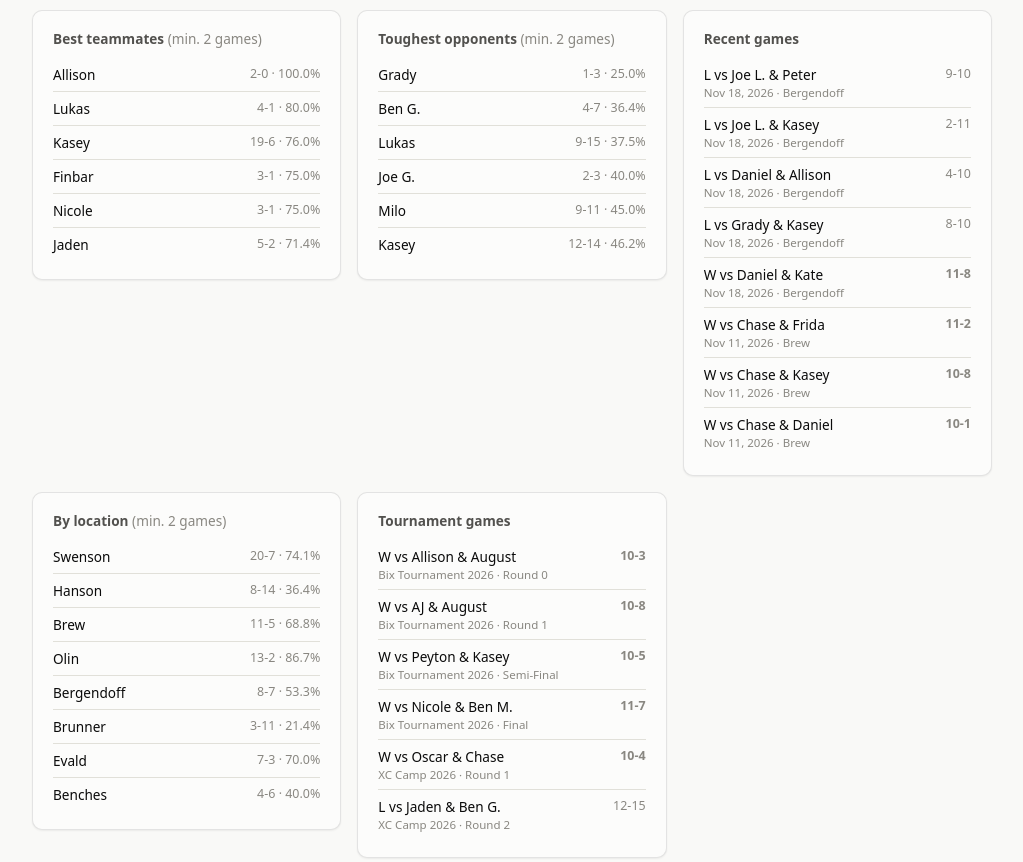
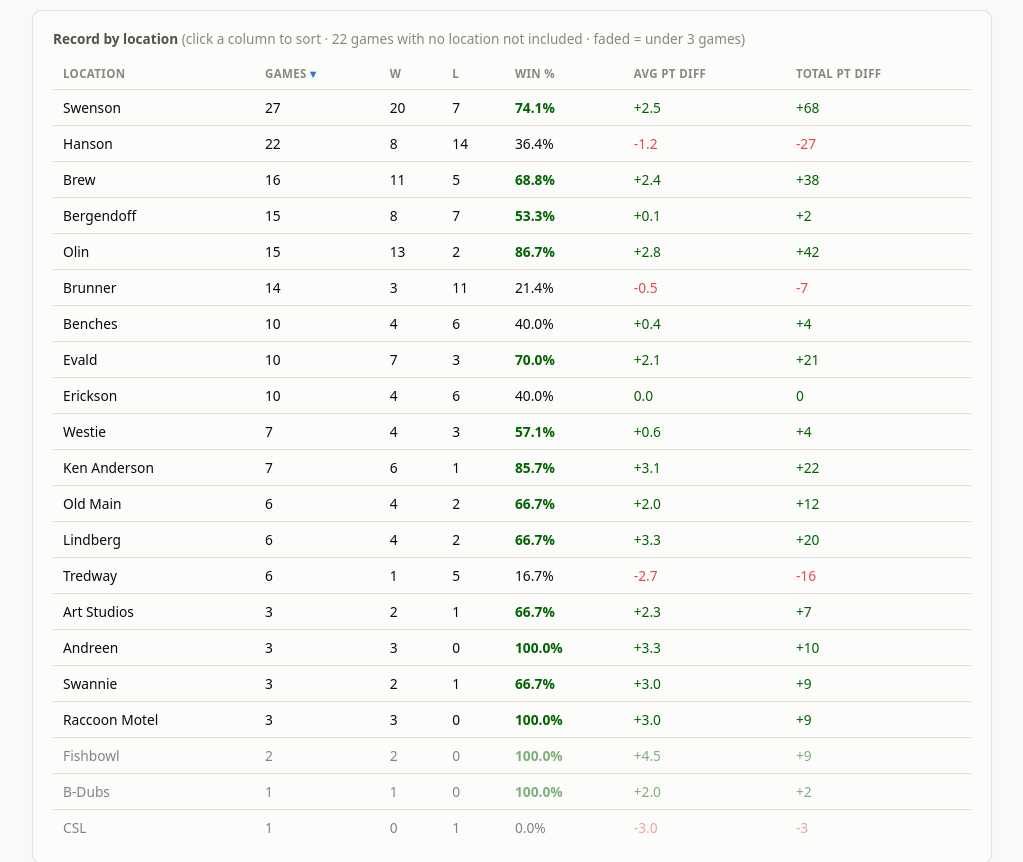
Before and after one commit to primomoreno23-droid/The-Euchre-Book, a plain HTML site: page profile.html in a window 1280 px wide. Shown: the part 1300-2162 px from the top of the page, without its empty margins (128-1151 px from the left). Drawn offline with Linux system fonts and the light colour scheme.

Commit message:
Location win percentage

```diff
--- a/css/style.css
+++ b/css/style.css
@@ -339,6 +339,9 @@ svg.chart .bar-dim { opacity: 0.4; }
 .pill-tourney { background: transparent; border-color: var(--series-1); color: var(--series-1); }
 .round-label { color: var(--text-muted); font-size: 0.72rem; margin-top: 2px; }
 
+/* small-sample rows (e.g. a location a player has barely played at) */
+tr.row-dim td { opacity: 0.5; }
+
 footer {
   text-align: center;
   color: var(--text-muted);
--- a/js/app.js
+++ b/js/app.js
@@ -358,6 +358,7 @@
   // ---------- progress (improvement over time) ----------
   const MIN_GAMES_FOR_PROGRESS = 10;   // below this, trend charts are mostly noise
   const MIN_GAMES_FOR_SEASON = 8;      // seasons with fewer games are dimmed
+  const MIN_GAMES_FOR_LOCATION = 3;    // location rows with fewer games are dimmed
   const ROLLING_WINDOWS = [10, 15, 25];
   const DEFAULT_ROLLING_WINDOW = 15;
 
@@ -755,6 +756,42 @@
 
     let rollWindow = DEFAULT_ROLLING_WINDOW;
 
+    // record-by-location table; sort state lives here so it survives re-renders
+    let locSortKey = "games", locSortDir = -1;
+    function renderLocationTable(table, rows) {
+      function draw() {
+        const sorted = [...rows].sort((a, b) => {
+          const av = locSortKey === "loc" ? a.loc.toLowerCase() : a[locSortKey];
+          const bv = locSortKey === "loc" ? b.loc.toLowerCase() : b[locSortKey];
+          if (av < bv) return -locSortDir;
+          if (av > bv) return locSortDir;
+          return b.games - a.games;
+        });
+        table.querySelector("tbody").innerHTML = sorted.map((r) => `
+          <tr class="${r.games < MIN_GAMES_FOR_LOCATION ? "row-dim" : ""}">
+            <td class="name-cell">${r.loc}</td>
+            <td>${r.games}</td>
+            <td>${r.wins}</td>
+            <td>${r.losses}</td>
+            <td class="${r.winPct >= 0.5 ? "win-good" : ""}">${fmtPct(r.winPct)}</td>
+            <td class="${r.avgDiff >= 0 ? "diff-pos" : "diff-neg"}">${fmtSigned(r.avgDiff)}</td>
+            <td class="${r.diffSum >= 0 ? "diff-pos" : "diff-neg"}">${fmtSignedInt(r.diffSum)}</td>
+          </tr>`).join("");
+        table.querySelectorAll("th[data-key]").forEach((th) => {
+          th.classList.remove("sorted", "sorted-asc");
+          if (th.dataset.key === locSortKey) th.classList.add(locSortDir === 1 ? "sorted-asc" : "sorted");
+        });
+      }
+      table.querySelectorAll("th[data-key]").forEach((th) => {
+        th.addEventListener("click", () => {
+          if (locSortKey === th.dataset.key) locSortDir *= -1;
+          else { locSortKey = th.dataset.key; locSortDir = th.dataset.key === "loc" ? 1 : -1; }
+          draw();
+        });
+      });
+      draw();
+    }
+
     function render(name) {
       const p = playerStats.get(name);
       if (!p) { content.innerHTML = `<p class="empty-state">No data for this player.</p>`; return; }
@@ -780,19 +817,20 @@
 
       const allPlayerGames = games.filter((g) => g.pair1.includes(name) || g.pair2.includes(name));
 
-      // record by location (min. 2 games there), most-played first
+      // historical record by location (every location with at least one game)
       const locMap = new Map();
+      let noLocation = 0;
       for (const g of allPlayerGames) {
-        if (!g.location) continue;
-        const won = g.pair1.includes(name) ? g.score1 > g.score2 : g.score2 > g.score1;
-        const s = locMap.get(g.location) || { loc: g.location, games: 0, wins: 0 };
-        s.games++; s.wins += won ? 1 : 0;
+        if (!g.location) { noLocation++; continue; }
+        const onPair1 = g.pair1.includes(name);
+        const diff = onPair1 ? g.score1 - g.score2 : g.score2 - g.score1;
+        const s = locMap.get(g.location) || { loc: g.location, games: 0, wins: 0, diffSum: 0 };
+        s.games++; s.wins += diff > 0 ? 1 : 0; s.diffSum += diff;
         locMap.set(g.location, s);
       }
-      const locations = [...locMap.values()]
-        .filter((s) => s.games >= 2)
-        .sort((a, b) => b.games - a.games || b.wins / b.games - a.wins / a.games)
-        .slice(0, 8);
+      const locations = [...locMap.values()].map((s) => ({
+        ...s, losses: s.games - s.wins, winPct: s.wins / s.games, avgDiff: s.diffSum / s.games,
+      }));
 
       // tournament games
       const tourneyGames = allPlayerGames.filter((g) => g.tournament);
@@ -843,6 +881,26 @@
           <h3 style="margin:0 0 10px;font-size:0.85rem;color:var(--text-secondary)">Cumulative point differential over time</h3>
           <div class="chart-wrap"><svg id="profile-line-chart" class="chart"></svg></div>
         </div>
+        <div class="card" style="margin-bottom:16px">
+          <h3 style="margin:0 0 10px;font-size:0.85rem;color:var(--text-secondary)">Record by location <span class="muted" style="font-weight:400">(click a column to sort${noLocation ? ` · ${noLocation} game${noLocation === 1 ? "" : "s"} with no location not included` : ""}${locations.some((s) => s.games < MIN_GAMES_FOR_LOCATION) ? ` · faded = under ${MIN_GAMES_FOR_LOCATION} games` : ""})</span></h3>
+          ${locations.length ? `
+          <div class="table-scroll">
+            <table id="profile-location-table">
+              <thead>
+                <tr>
+                  <th class="name-cell" data-key="loc">Location</th>
+                  <th data-key="games">Games</th>
+                  <th data-key="wins">W</th>
+                  <th data-key="losses">L</th>
+                  <th data-key="winPct">Win %</th>
+                  <th data-key="avgDiff">Avg Pt Diff</th>
+                  <th data-key="diffSum">Total Pt Diff</th>
+                </tr>
+              </thead>
+              <tbody></tbody>
+            </table>
+          </div>` : `<p class="empty-state">No games with a recorded location yet.</p>`}
+        </div>
         <div class="profile-grid">
           <div class="card">
             <h3>Best teammates <span class="muted" style="font-weight:400">(min. 2 games)</span></h3>
@@ -855,10 +913,6 @@
           <div class="card">
             <h3>Recent games</h3>
             ${playerGames.length ? `<ul class="mini-list">${playerGames.map((g) => `<li><span class="mi-name">${g.win ? "W" : "L"} vs ${g.opp.join(" & ")}${recentSub(g)}</span><span class="mi-meta ${g.win ? "win-good" : ""}">${g.my}-${g.their}</span></li>`).join("")}</ul>` : ""}
-          </div>
-          <div class="card">
-            <h3>By location <span class="muted" style="font-weight:400">(min. 2 games)</span></h3>
-            ${locations.length ? `<ul class="mini-list">${locations.map((s) => `<li><span class="mi-name">${s.loc}</span><span class="mi-meta">${s.wins}-${s.games - s.wins} · ${fmtPct(s.wins / s.games)}</span></li>`).join("")}</ul>` : `<p class="empty-state">No location data yet.</p>`}
           </div>
           ${tourneyGames.length ? `
           <div class="card">
@@ -874,6 +928,7 @@
       `;
 
       drawLineChart(document.getElementById("profile-line-chart"), points);
+      if (locations.length) renderLocationTable(document.getElementById("profile-location-table"), locations);
 
       if (enoughForProgress) {
         drawRollingChart(document.getElementById("profile-rolling-chart"), p.history, rollWindow);
```
Also changed, not shown: games.html (+2 -2 lines), index.html (+2 -2 lines), profile.html (+2 -2 lines), teammates.html (+2 -2 lines).
